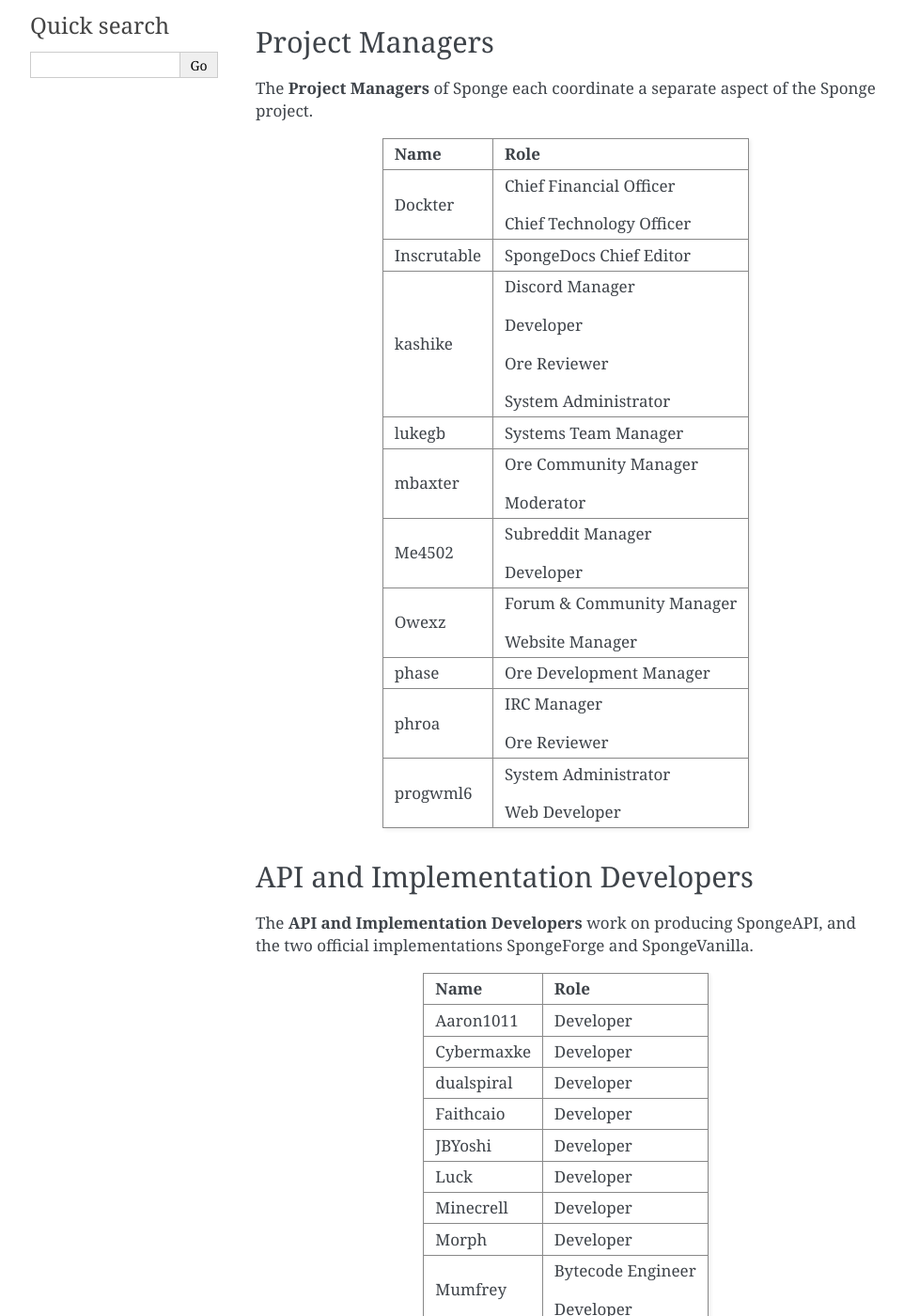
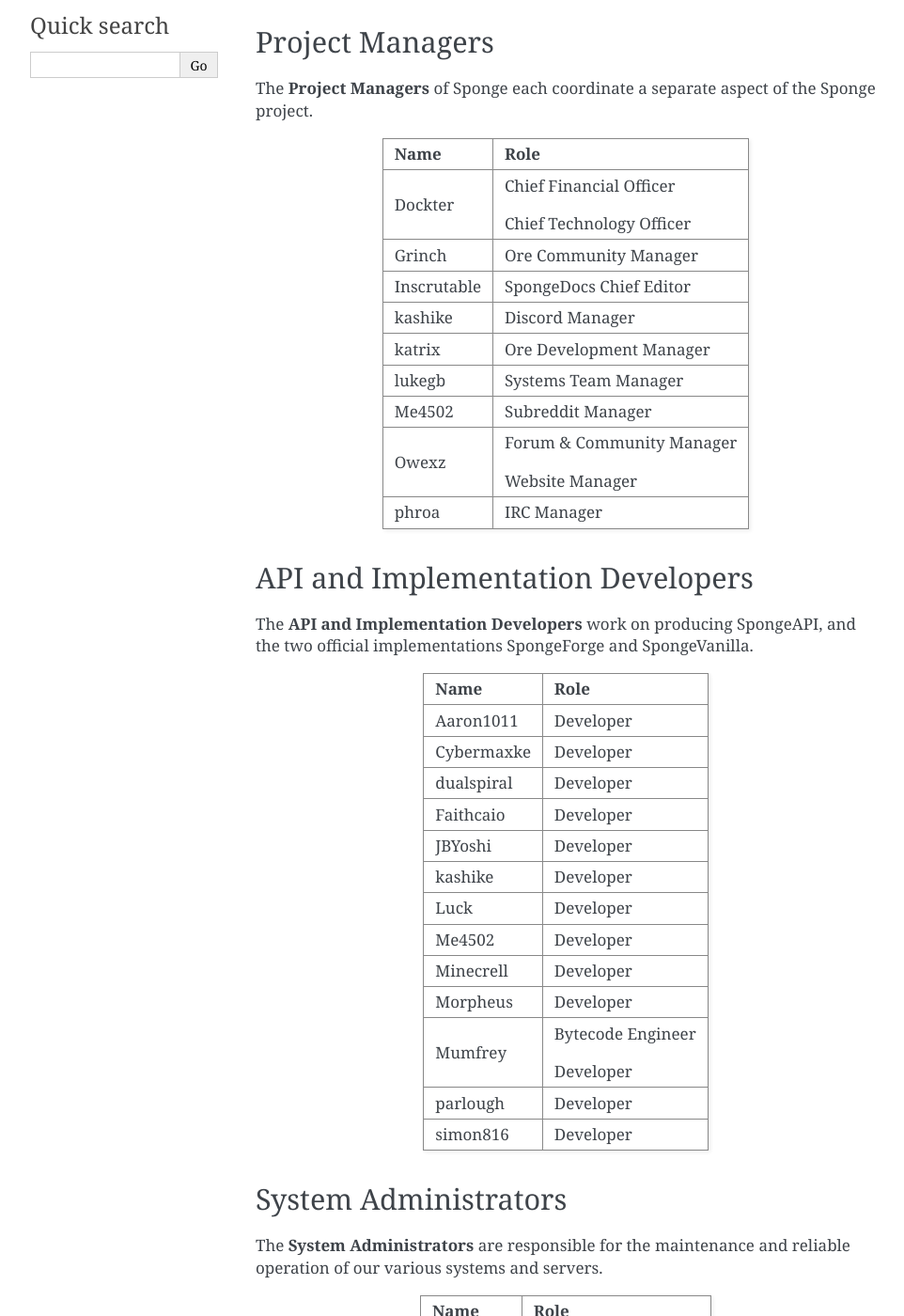
Before and after one commit to SpongePowered/SpongeDocs, a Sphinx documentation site: the page built from source/about/staff.rst, in a window 1280 px wide and 1400 px high, scrolled down 445 px. Shown: the whole window at 94% size, without its empty margins (148-1110 px from the left). Built offline with Sphinx 7.4.7, drawn with Linux system fonts in a browser that asks for light colours; pages that are not in the unit, such as notebooks, are missing from menus; some of the changed text lies outside the part shown.

Commit message:
Many many staff changes. (#790)
* Many many changes.

* Explicit Lists

* Fix alphabet

```diff
--- a/source/about/staff.rst
+++ b/source/about/staff.rst
@@ -32,39 +32,23 @@
 |                                   |                                    |
 |                                   | Chief Technology Officer           |
 +-----------------------------------+------------------------------------+
+| Grinch                            | Ore Community Manager              |
++-----------------------------------+------------------------------------+
 | Inscrutable                       | SpongeDocs Chief Editor            |
 +-----------------------------------+------------------------------------+
 | kashike                           | Discord Manager                    |
-|                                   |                                    |
-|                                   | Developer                          |
-|                                   |                                    |
-|                                   | Ore Reviewer                       |
-|                                   |                                    |
-|                                   | System Administrator               |
++-----------------------------------+------------------------------------+
+| katrix                            | Ore Development Manager            |
 +-----------------------------------+------------------------------------+
 | lukegb                            | Systems Team Manager               |
 +-----------------------------------+------------------------------------+
-| mbaxter                           | Ore Community Manager              |
-|                                   |                                    |
-|                                   | Moderator                          |
-+-----------------------------------+------------------------------------+
 | Me4502                            | Subreddit Manager                  |
-|                                   |                                    |
-|                                   | Developer                          |
 +-----------------------------------+------------------------------------+
 | Owexz                             | Forum & Community Manager          |
 |                                   |                                    |
 |                                   | Website Manager                    |
 +-----------------------------------+------------------------------------+
-| phase                             | Ore Development Manager            |
-+-----------------------------------+------------------------------------+
 | phroa                             | IRC Manager                        |
-|                                   |                                    |
-|                                   | Ore Reviewer                       |
-+-----------------------------------+------------------------------------+
-| progwml6                          | System Administrator               |
-|                                   |                                    |
-|                                   | Web Developer                      |
 +-----------------------------------+------------------------------------+
 
 API and Implementation Developers
@@ -86,11 +70,15 @@
 +-----------------------------------+------------------------------------+
 | JBYoshi                           | Developer                          |
 +-----------------------------------+------------------------------------+
+| kashike                           | Developer                          |
++-----------------------------------+------------------------------------+
 | Luck                              | Developer                          |
++-----------------------------------+------------------------------------+
+| Me4502                            | Developer                          |
 +-----------------------------------+------------------------------------+
 | Minecrell                         | Developer                          |
 +-----------------------------------+------------------------------------+
-| Morph                             | Developer                          |
+| Morpheus                          | Developer                          |
 +-----------------------------------+------------------------------------+
 | Mumfrey                           | Bytecode Engineer                  |
 |                                   |                                    |
@@ -99,8 +87,6 @@
 | parlough                          | Developer                          |
 +-----------------------------------+------------------------------------+
 | simon816                          | Developer                          |
-|                                   |                                    |
-|                                   | Ore Reviewer                       |
 +-----------------------------------+------------------------------------+
 
 System Administrators
@@ -111,9 +97,11 @@
 +-----------------------------------+------------------------------------+
 | Name                              | Role                               |
 +===================================+====================================+
+| kashike                           | System Administrator               |
++-----------------------------------+------------------------------------+
+| progwml6                          | System Administrator               |
++-----------------------------------+------------------------------------+
 | Snowie                            | System Administrator               |
-|                                   |                                    |
-|                                   | Ore Reviewer                       |
 +-----------------------------------+------------------------------------+
 
 Issue Managers
@@ -127,10 +115,6 @@
 +===================================+====================================+
 | phit                              | Issue Manager                      |
 +-----------------------------------+------------------------------------+
-| ryantheleach                      | Issue Manager                      |
-|                                   |                                    |
-|                                   | Ore Reviewer                       |
-+-----------------------------------+------------------------------------+
 
 Ore Developers
 ~~~~~~~~~~~~~~
@@ -141,15 +125,10 @@
 | Name                              | Role                               |
 +===================================+====================================+
 | ewoutvs\_                         | Ore Developer                      |
-|                                   |                                    |
-|                                   | Ore Reviewer                       |
 +-----------------------------------+------------------------------------+
 | felixoi                           | Ore Developer                      |
 +-----------------------------------+------------------------------------+
-| Katrix                            | Ore Developer                      |
-|                                   |                                    |
-|                                   | Ore Reviewer                       |
-+-----------------------------------+------------------------------------+
+
 
 Web Developers
 ~~~~~~~~~~~~~~
@@ -160,8 +139,8 @@
 | Name                              | Role                               |
 +===================================+====================================+
 | jamierocks                        | Web Developer                      |
-|                                   |                                    |
-|                                   | Ore Reviewer                       |
++-----------------------------------+------------------------------------+
+| progwml6                          | Web Developer                      |
 +-----------------------------------+------------------------------------+
 
 SpongeDocs Editors
@@ -173,14 +152,10 @@
 | Name                              | Role                               |
 +===================================+====================================+
 | Nari                              | Editor                             |
-|                                   |                                    |
-|                                   | Moderator                          |
 +-----------------------------------+------------------------------------+
 | ST-DDT                            | Editor                             |
 +-----------------------------------+------------------------------------+
 | worm424                           | Editor                             |
-|                                   |                                    |
-|                                   | Moderator                          |
 +-----------------------------------+------------------------------------+
 
 Moderators and Support
@@ -212,13 +195,27 @@
 +-----------------------------------+------------------------------------+
 | Eufranio                          | Ore Reviewer                       |
 +-----------------------------------+------------------------------------+
+| ewoutvs\_                         | Ore Reviewer                       |
++-----------------------------------+------------------------------------+
+| kashike                           | Ore Reviewer                       |
++-----------------------------------+------------------------------------+
+| katrix                            | Ore Reviewer                       |
++-----------------------------------+------------------------------------+
 | liach                             | Ore Reviewer                       |
++-----------------------------------+------------------------------------+
+| loki                              | Ore Reviewer                       |
 +-----------------------------------+------------------------------------+
 | mosemister                        | Ore Reviewer                       |
 +-----------------------------------+------------------------------------+
+| phroa                             | Ore Reviewer                       |
++-----------------------------------+------------------------------------+
 | RedNesto                          | Ore Reviewer                       |
 +-----------------------------------+------------------------------------+
-| Simon_Flash                       | Ore Reviewer                       |
+| simon816                          | Ore Reviewer                       |
++-----------------------------------+------------------------------------+
+| Snowie                            | Ore Reviewer                       |
++-----------------------------------+------------------------------------+
+| WillBAnders                       | Ore Reviewer                       |
 +-----------------------------------+------------------------------------+
 | Yeregorix                         | Ore Reviewer                       |
 +-----------------------------------+------------------------------------+
```
Also changed, not shown: other parts of source/about/staff.rst (+10 -0 lines).
